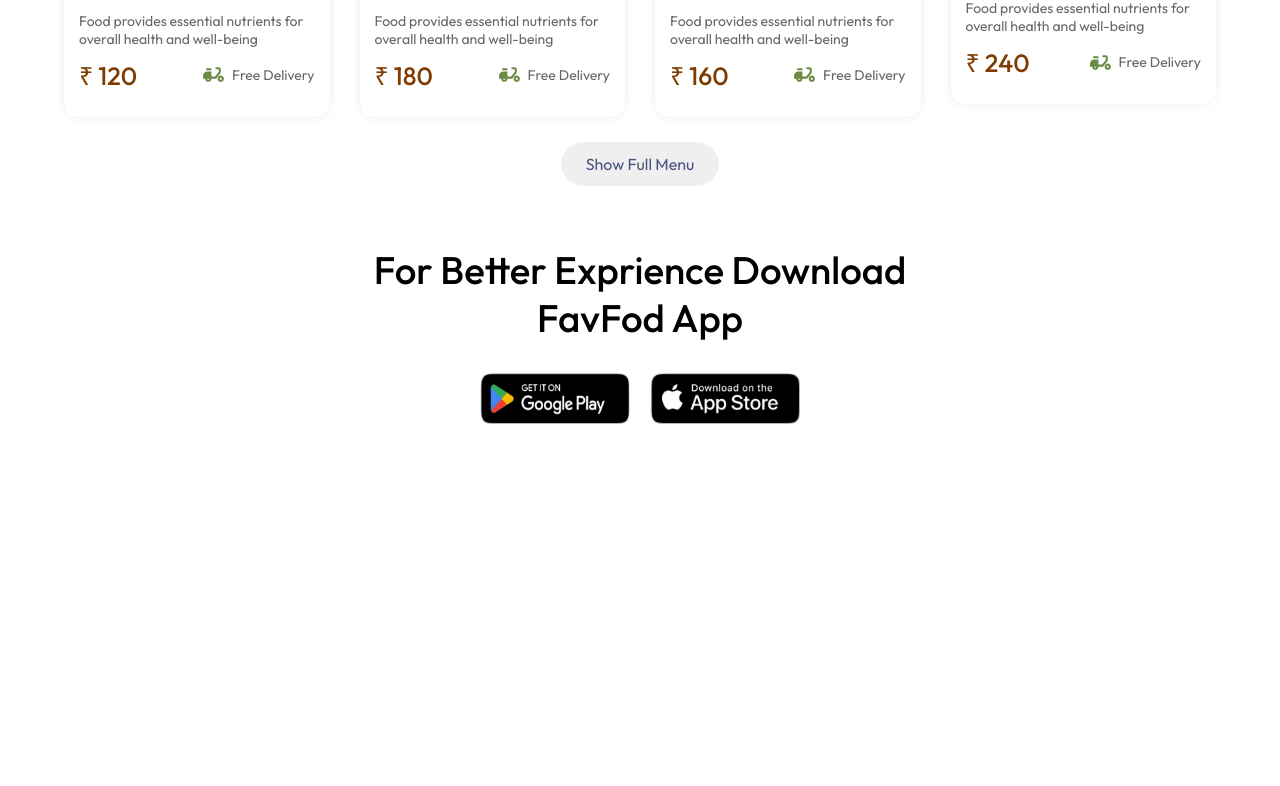
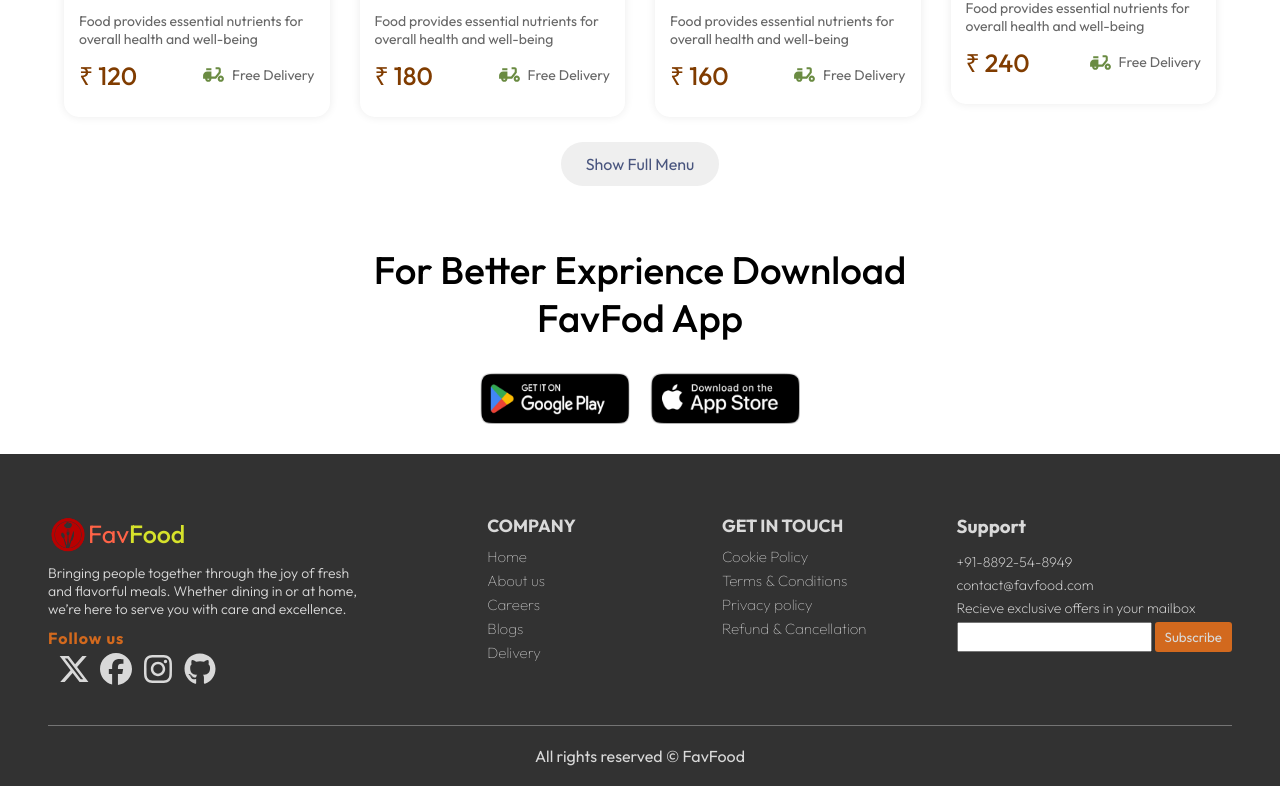
Before and after one commit to BunniSingh/Food-Delivery-Project_fs23, a React (Vite) app: page / in a window 1280 px wide. Shown: the part 2512-3298 px from the top of the page. Before the commit the page ends 2966 px from the top, so only its background shows below. Built offline with nearby package versions, Linux system fonts and the light colour scheme; a web font is replaced by a local one.

Commit message:
footer change style import Moule to module and in layout footer uncomment

```diff
--- a/src/Layout/Layout.jsx
+++ b/src/Layout/Layout.jsx
@@ -32,7 +32,7 @@
         {loginState && <LoginPage/>}
         <Navbar/>
         <Outlet/>
-        {/* <Footer/> */}
+        <Footer/>
     </div>
   )
 }
--- a/src/components/Footer/Footer.jsx
+++ b/src/components/Footer/Footer.jsx
@@ -1,5 +1,5 @@
 import React from 'react'
-import styles from './Footer.Module.css'
+import styles from './Footer.module.css'
 import { assets } from '../../assets/assets'
 
 import { FaFacebook, FaXTwitter, FaInstagram, FaGithub } from "react-icons/fa6";
```
